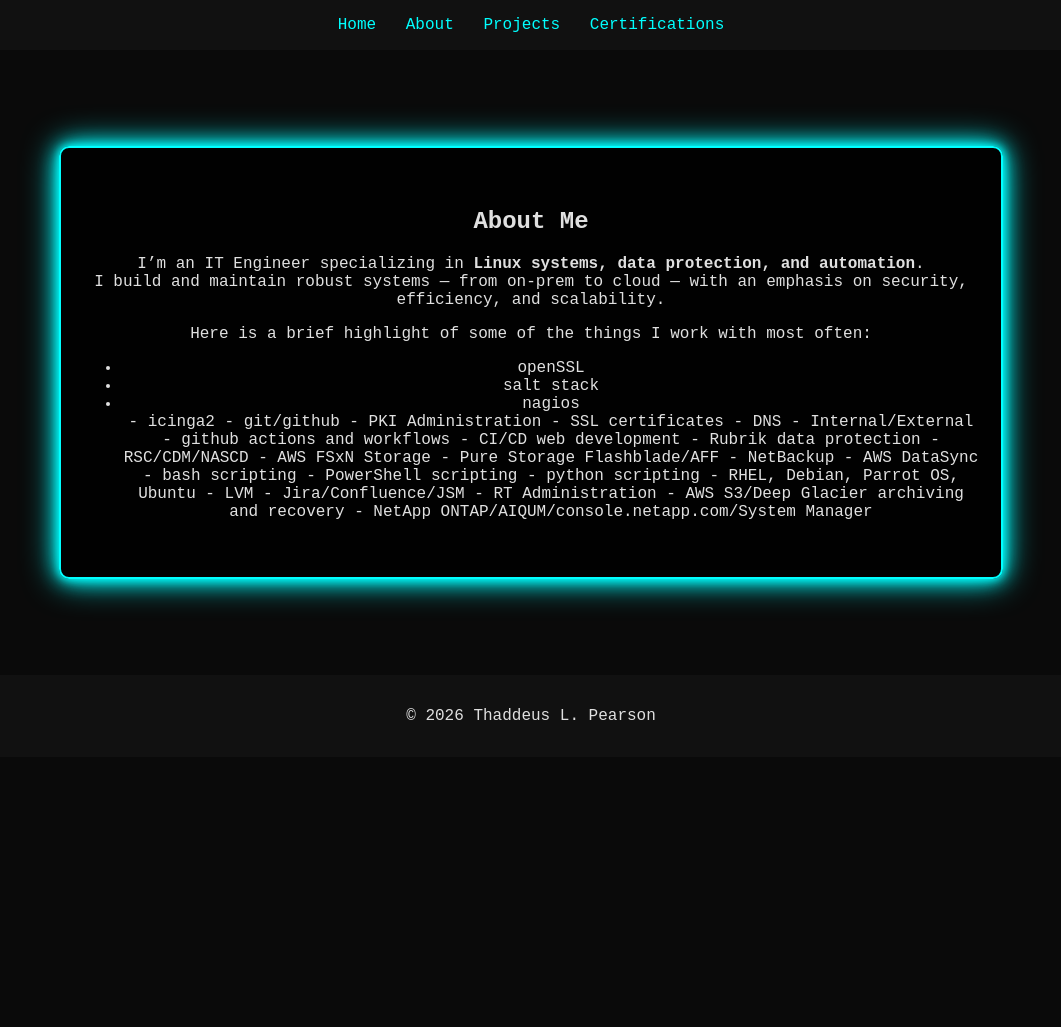
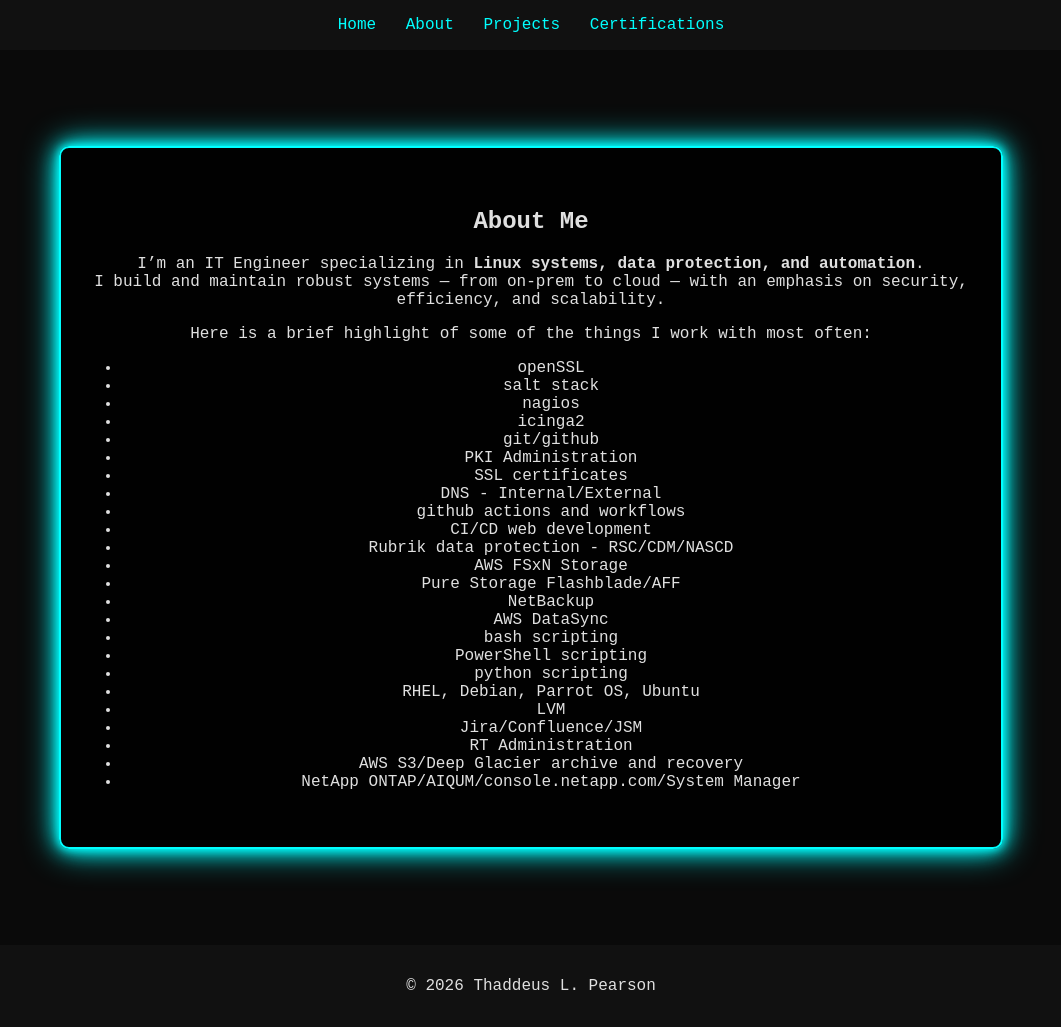
Before and after one commit to pearson-thaddeus-l/pearson-thaddeus-l-jekyll, a Jekyll site: the page built from about.md, in a window 1280 px wide. Shown: the whole page, without its empty margins (109-1170 px from the left). Built offline with Jekyll 4.4.1, drawn with Linux system fonts in a browser that asks for light colours; before the commit the page ends 900 px from its top, so only the background shows below that.

Commit message:
tweek004

```diff
--- a/about.md
+++ b/about.md
@@ -17,27 +17,27 @@
   <li>openSSL</li>
   <li>salt stack</li>
   <li>nagios</li>
-- icinga2
-- git/github
-- PKI Administration
-- SSL certificates
-- DNS - Internal/External
-- github actions and workflows
-- CI/CD web development
-- Rubrik data protection - RSC/CDM/NASCD
-- AWS FSxN Storage
-- Pure Storage Flashblade/AFF
-- NetBackup
-- AWS DataSync
-- bash scripting
-- PowerShell scripting
-- python scripting
-- RHEL, Debian, Parrot OS, Ubuntu
-- LVM
-- Jira/Confluence/JSM
-- RT Administration
-- AWS S3/Deep Glacier archiving and recovery
-- NetApp ONTAP/AIQUM/console.netapp.com/System Manager
+  <li>icinga2</li>
+  <li>git/github</li>
+  <li>PKI Administration</li>
+  <li>SSL certificates</li>
+  <li>DNS - Internal/External</li>
+  <li>github actions and workflows</li>
+  <li>CI/CD web development</li>
+  <li>Rubrik data protection - RSC/CDM/NASCD</li>
+  <li>AWS FSxN Storage</li>
+  <li>Pure Storage Flashblade/AFF</li>
+  <li>NetBackup</li>
+  <li>AWS DataSync</li>
+  <li>bash scripting</li>
+  <li>PowerShell scripting</li>
+  <li>python scripting</li>
+  <li>RHEL, Debian, Parrot OS, Ubuntu</li>
+  <li>LVM</li>
+  <li>Jira/Confluence/JSM</li>
+  <li>RT Administration</li>
+  <li>AWS S3/Deep Glacier archive and recovery</li>
+  <li>NetApp ONTAP/AIQUM/console.netapp.com/System Manager</li>
 </ul>
 
 </div>
```
